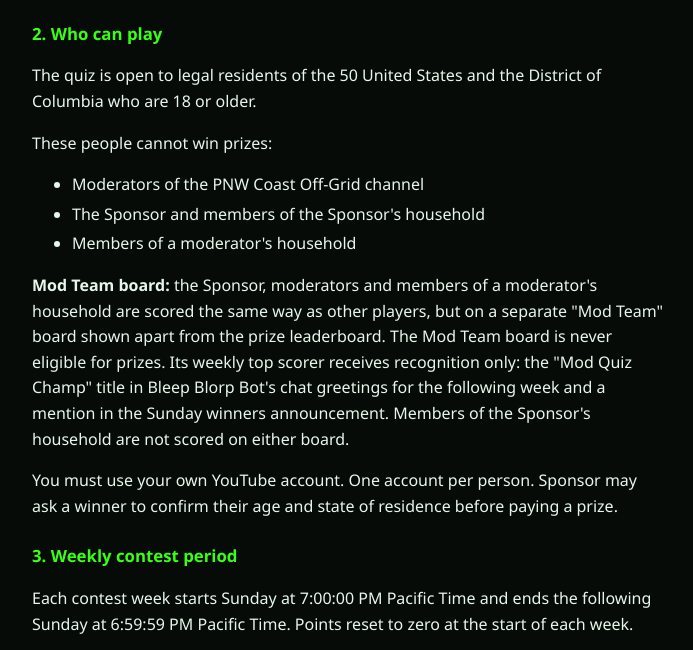
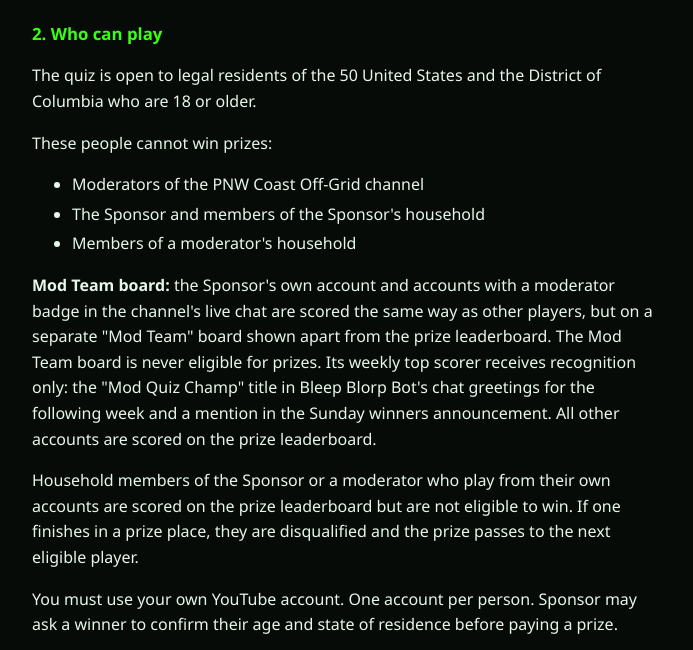
Before and after one commit to pnwcoastoffgrid-hub/pnwcoastoffgrid-hub.github.io, a plain HTML site: page quiz-rules.html in a window 1280 px wide. Shown: the part 495-1145 px from the top of the page, without its empty margins (292-985 px from the left). Drawn offline with Linux system fonts and the light colour scheme.

Commit message:
Rules: Mod Team board by account (PNW + mod badge); households ineligible, honor basis
Co-Authored-By: Claude Opus 5.5 <noreply@anthropic.com>
Claude-Session: https://claude.ai/code/session_017gw6VmEMjJ2it8qGeYvCVJ

```diff
--- a/quiz-rules.html
+++ b/quiz-rules.html
@@ -48,7 +48,8 @@ li { margin-bottom: 0.25rem; }
 <li>The Sponsor and members of the Sponsor's household</li>
 <li>Members of a moderator's household</li>
 </ul>
-<p><strong>Mod Team board:</strong> the Sponsor, moderators and members of a moderator's household are scored the same way as other players, but on a separate "Mod Team" board shown apart from the prize leaderboard. The Mod Team board is never eligible for prizes. Its weekly top scorer receives recognition only: the "Mod Quiz Champ" title in Bleep Blorp Bot's chat greetings for the following week and a mention in the Sunday winners announcement. Members of the Sponsor's household are not scored on either board.</p>
+<p><strong>Mod Team board:</strong> the Sponsor's own account and accounts with a moderator badge in the channel's live chat are scored the same way as other players, but on a separate "Mod Team" board shown apart from the prize leaderboard. The Mod Team board is never eligible for prizes. Its weekly top scorer receives recognition only: the "Mod Quiz Champ" title in Bleep Blorp Bot's chat greetings for the following week and a mention in the Sunday winners announcement. All other accounts are scored on the prize leaderboard.</p>
+<p>Household members of the Sponsor or a moderator who play from their own accounts are scored on the prize leaderboard but are not eligible to win. If one finishes in a prize place, they are disqualified and the prize passes to the next eligible player.</p>
 <p>You must use your own YouTube account. One account per person. Sponsor may ask a winner to confirm their age and state of residence before paying a prize.</p>
 
 <h2>3. Weekly contest period</h2>
```
Also changed, not shown: pnl-challenge-rules.html (+2 -1 lines).
